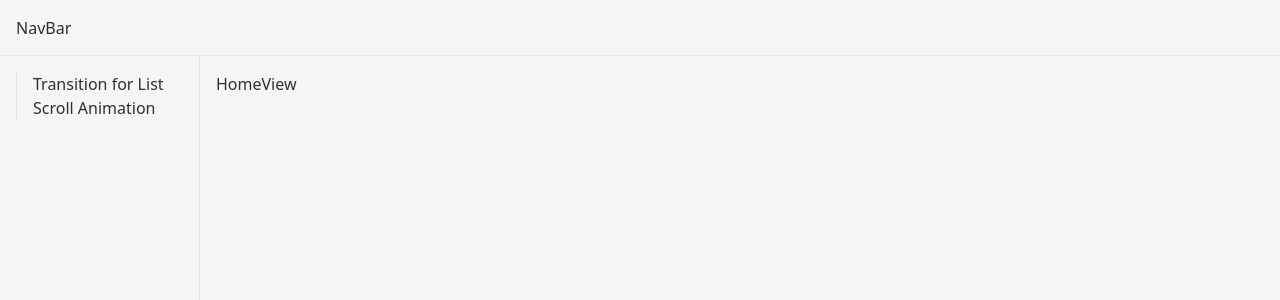
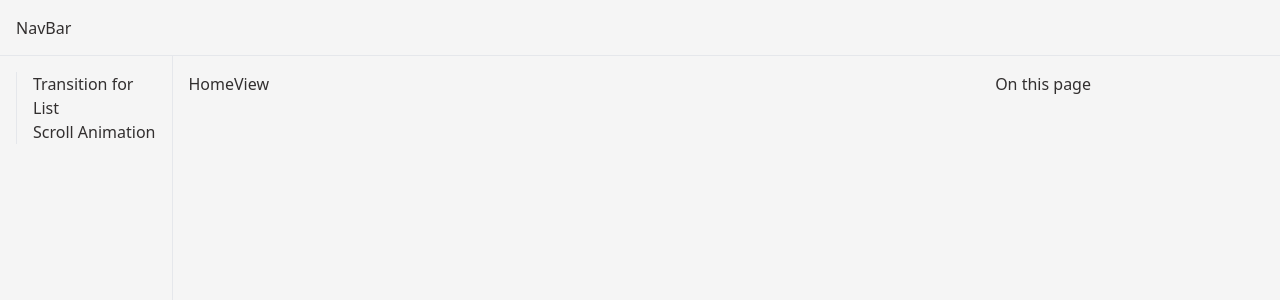
Before and after one commit to rulkimi/kiminotes, a Vue app: page / in a window 1280 px wide. Shown: the top 300 px of the page. Built offline with nearby package versions, Linux system fonts and the light colour scheme.

Commit message:
added on this page link reference

```diff
--- a/src/layout/BaseLayout.vue
+++ b/src/layout/BaseLayout.vue
@@ -8,8 +8,13 @@ import SideBar from '../components/SideBar.vue';
   <div class="max-w-[1280px] mx-auto">
     <div class="flex">
       <SideBar />
-      <div class="p-4">
-        <slot></slot>
+      <div class="w-full p-4">
+        <div class="grid grid-cols-4">
+          <div class="col-span-3">
+            <slot></slot>
+          </div>
+          <div>On this page</div>
+        </div>
       </div>
     </div>
   </div>
```
